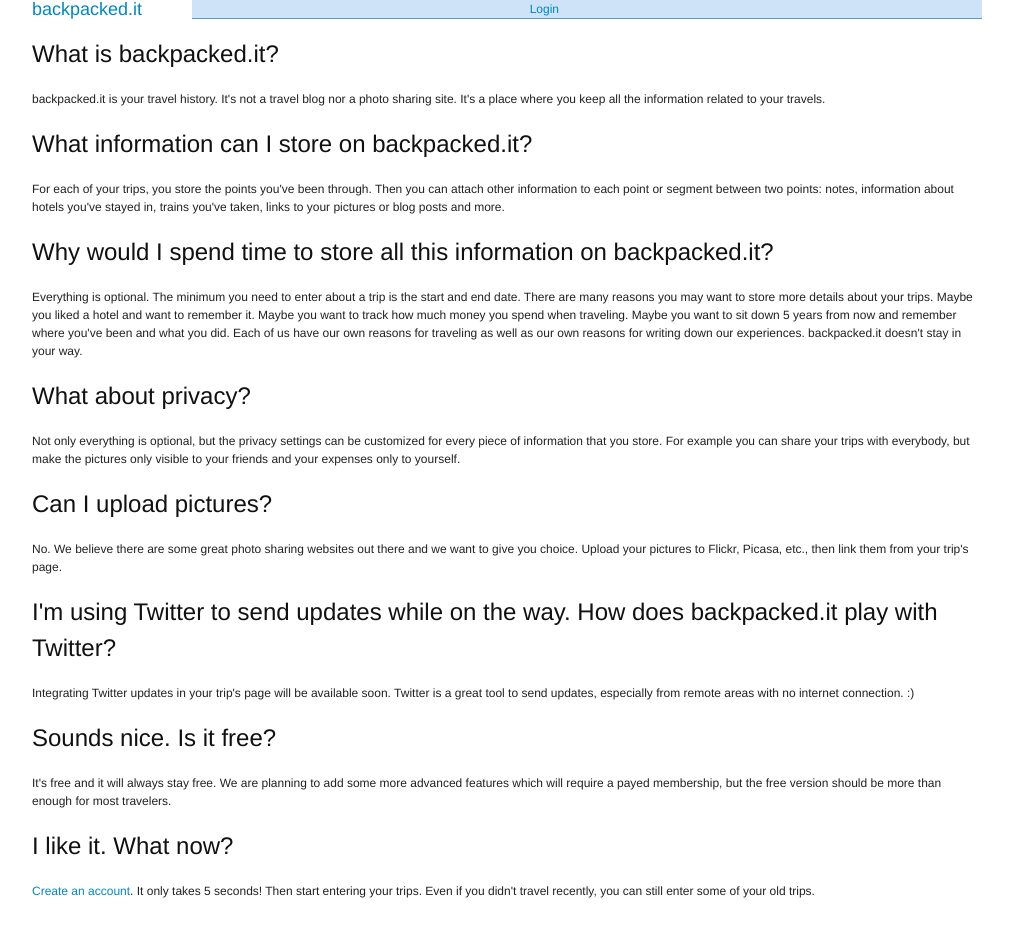
After one commit to ibz/travelist, a Django app: template templates/help_faq.html in a window 1280 px wide. The commit adds this page. Shown: the whole page, without its empty margins (133-1146 px from the left). Run offline with Django 3.2, Linux system fonts and the light colour scheme; the template is opened without the code that fills it, so the values that code supplies are empty; parts of the project's set-up code (start-up, migrations or seed data) failed here and were passed over.

Commit message:
Add FAQ page.

```diff
--- a/templates/account_login.html
+++ b/templates/account_login.html
@@ -2,8 +2,9 @@
 
 {% block htmlbody %}
 <div class="container">
-<div class="column span-8 prepend-4 prepend-top last">
+<div class="column span-8 prepend-4 append-12 prepend-top last">
 <h1>backpacked.it</h1>
+<h3>your travel history</h3>
 <form method="POST" action="/account/login/">
 <fieldset>
 <legend>Login</legend>
@@ -14,5 +15,8 @@
 </p>
 </form>
 </div>
+<div class="column span-20 prepend-4 prepend-top last">
+<p class="large">To find out more, read the <a href="/help/faq/">FAQ</a>.</p>
+</div>
 </div>
 {% endblock %}
--- /dev/null
+++ b/templates/help_faq.html
@@ -0,0 +1,20 @@
+{% extends "page.html" %}
+
+{% block content %}
+<h2>What is backpacked.it?</h2>
+<p>backpacked.it is your travel history. It's not a travel blog nor a photo sharing site. It's a place where you keep all the information related to your travels.</p>
+<h2>What information can I store on backpacked.it?</h2>
+<p>For each of your trips, you store the points you've been through. Then you can attach other information to each point or segment between two points: notes, information about hotels you've stayed in, trains you've taken, links to your pictures or blog posts and more.</p>
+<h2>Why would I spend time to store all this information on backpacked.it?</h2>
+<p>Everything is optional. The minimum you need to enter about a trip is the start and end date. There are many reasons you may want to store more details about your trips. Maybe you liked a hotel and want to remember it. Maybe you want to track how much money you spend when traveling. Maybe you want to sit down 5 years from now and remember where you've been and what you did. Each of us have our own reasons for traveling as well as our own reasons for writing down our experiences. backpacked.it doesn't stay in your way.</p>
+<h2>What about privacy?</h2>
+<p>Not only everything is optional, but the privacy settings can be customized for every piece of information that you store. For example you can share your trips with everybody, but make the pictures only visible to your friends and your expenses only to yourself.</p>
+<h2>Can I upload pictures?</h2>
+<p>No. We believe there are some great photo sharing websites out there and we want to give you choice. Upload your pictures to Flickr, Picasa, etc., then link them from your trip's page.</p>
+<h2>I'm using Twitter to send updates while on the way. How does backpacked.it play with Twitter?</h2>
+<p>Integrating Twitter updates in your trip's page will be available soon. Twitter is a great tool to send updates, especially from remote areas with no internet connection. :)</p>
+<h2>Sounds nice. Is it free?</h2>
+<p>It's free and it will always stay free. We are planning to add some more advanced features which will require a payed membership, but the free version should be more than enough for most travelers.</p>
+<h2>I like it. What now?</h2>
+<p><a href="/account/register/">Create an account</a>. It only takes 5 seconds! Then start entering your trips. Even if you didn't travel recently, you can still enter some of your old trips.</p>
+{% endblock %}
--- a/templates/page.html
+++ b/templates/page.html
@@ -3,7 +3,7 @@
 {% block htmlbody %}
 <div class="container">
 <div class="column span-4">
-  <h3>backpacked.it</h3>
+  <h3><a href="/">backpacked.it</a></h3>
 </div>
 <div class="column span-20 header last">
   <div class="column span-10">
@@ -23,6 +23,7 @@
       <li><a href="/notifications/" class="important">Notifications</a></li>
       {% endif %}
       <li><a href="/suggestions/new/">Suggestions</a></li>
+      <li><a href="/help/faq/">FAQ</a></li>
       <li><a href="/account/logout/">Logout</a></li>
       {% else %}
       <li><a href="/account/login/">Login</a></li>
--- a/templates/user_badge.html
+++ b/templates/user_badge.html
@@ -1,4 +1,4 @@
-<div class="column span-14 prepend-5 append-5 prepend-top last">
+<div class="column span-14 prepend-5 prepend-top last">
   <div class="column span-4 append-bottom">
     <div><img class="user-image" src="{% if for_user.userprofile.picture %}{{ for_user.userprofile.picture_thumbnail_url }}{% else %}{{ MEDIA_URL }}pp/default.png{% endif %}" /></div>
   </div>
--- a/urls.py
+++ b/urls.py
@@ -15,6 +15,8 @@
     (r"^account/register/$", 'backpacked.account.register'),
     (r"^account/confirm-email/$", 'backpacked.account.confirm_email'),
     (r"^account/profile/$", 'backpacked.account.profile'),
+
+    (r"^help/(?P<section>\w+)/$", 'backpacked.help.view'),
 
     (r"^suggestions/new/$", 'backpacked.suggestion.new'),
 
```
Also changed, not shown: backpacked/help.py (added, +10 -0 lines).
